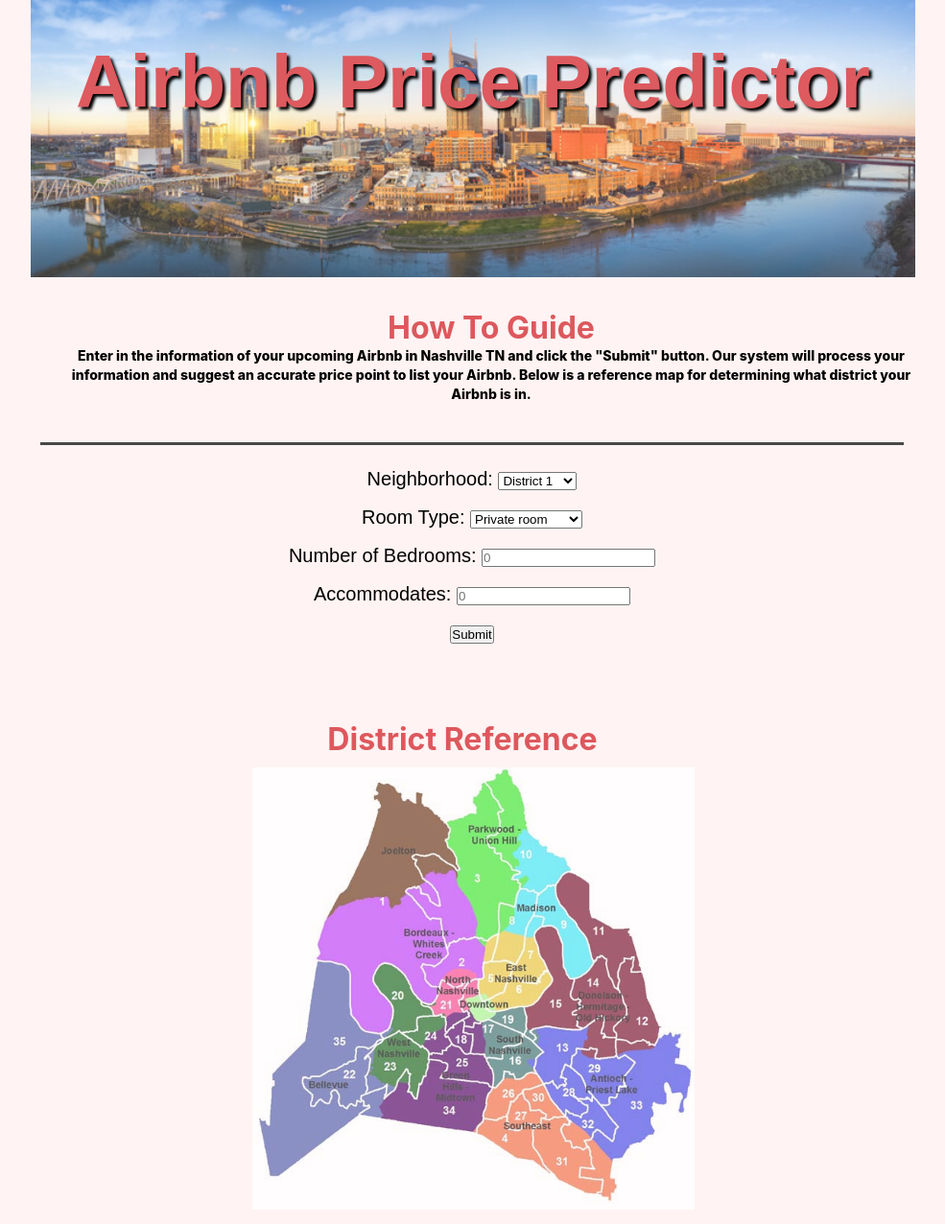
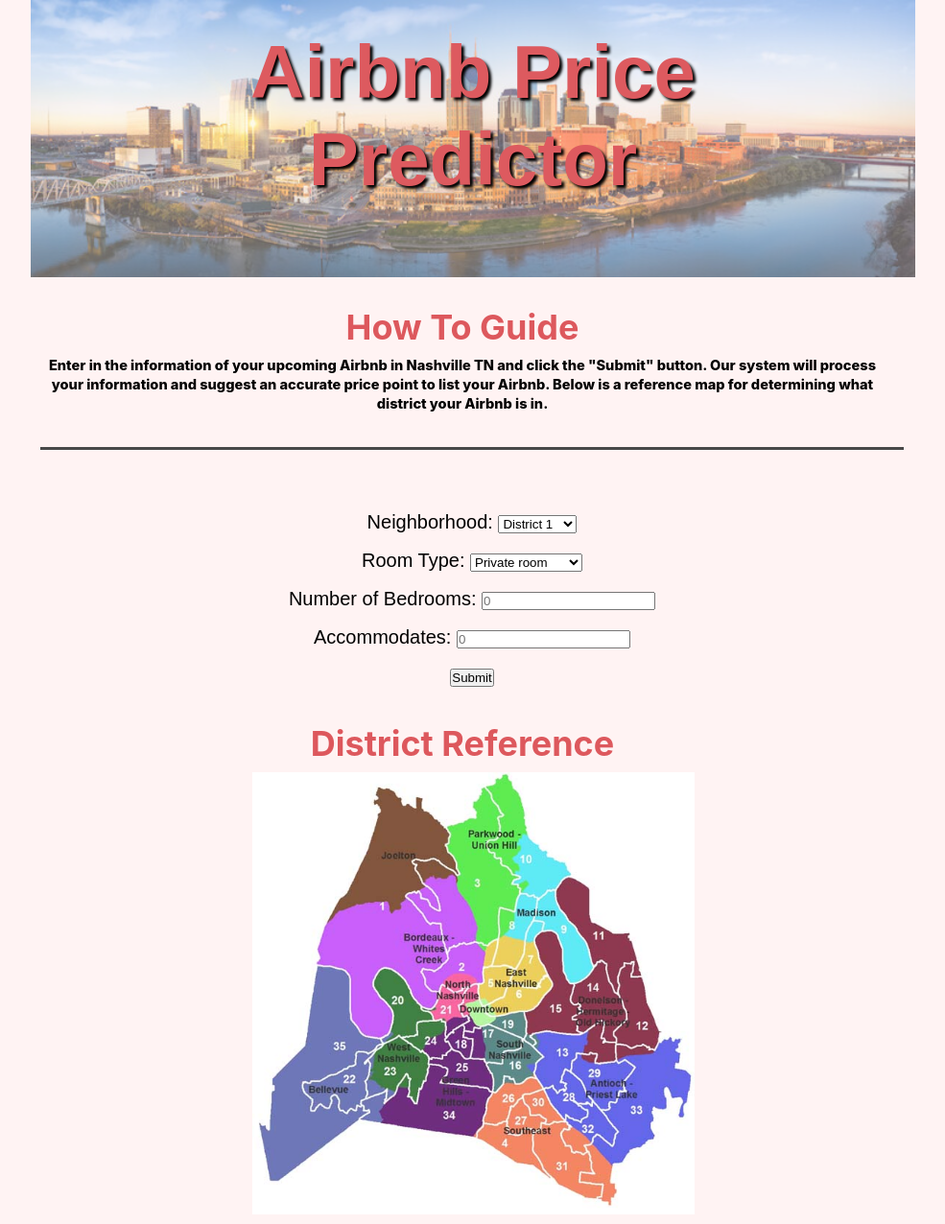
Before and after one commit to jwcomp4/air_b_b_rental, a Flask app: page / in a window 1280 px wide. Shown: the whole page at 96% size, without its empty margins (147-1132 px from the left). Before the commit the page ends 1252 px from the top, so only its background shows below. Run offline with Flask 2, Linux system fonts and the light colour scheme.

Commit message:
Minor improvements to UX Design

```diff
--- a/Website/Templates/predictor.html
+++ b/Website/Templates/predictor.html
@@ -10,18 +10,22 @@
 <div id="wrapper">
   <!-- Begin Header -->
   <img src="../static/Images/Skyline.jpg" alt="banner" style="width:100%;">
-  <div class="centered" id="header"><h1>Airbnb Price Predictor</h1></div>
+  <div class="centered" id="header"><h1>Airbnb Price <br>Predictor</h1></div>
   <!-- End Header -->
   <!-- Begin Naviagtion -->
-  <div id="navigation"><b> How To Guide </b>
-    <p id="explanation"> Enter in the information of your upcoming Airbnb in Nashville TN and click the "Submit" button. Our system will process your information and suggest an accurate price point to list your Airbnb. Below is a reference map for determining what district your Airbnb is in. </p>
+  <div>&nbsp</div>
+  <div>&nbsp</div>
+  <div id="navigation"><b>How To Guide</b>
+    <p id="explanation">Enter in the information of your upcoming Airbnb in Nashville TN and click the "Submit" button. Our system will process your information and suggest an accurate price point to list your Airbnb. Below is a reference map for determining what district your Airbnb is in. </p>
   </div>
   <!-- End Naviagtion -->
   <!-- Begin Content -->
   <div id="content">
+    <div>&nbsp</div>
     <div id="filter">
         <div>
             <ul class="list">
+                <div>&nbsp</div>
                 <li class="object_neighborhood">
                     <label for="neighborhood">Neighborhood:</label>
                     <select name="neighborhood" id="neighborhood">
@@ -191,7 +195,7 @@
                             let y = room_typeConvert(room_typeField);
 
                             //Formula to calculate price
-                            var price = (x+(y*((accommodatesField/2)+(bed_roomsField*5))));
+                            var price = (x+(y*((accommodatesField/2)+(bed_roomsField*5)))).toFixed(2);
 
                             //Makes a pop up for the user to see the results of their input.
                             alert("A good starting price for your Airbnb is $" + price);
@@ -205,6 +209,7 @@
     </div>
   </div>
 <div>
+    <div>&nbsp</div>
     <div id="reference"><b>District Reference</b></div>
     <img class="center2" src="../static/Images/Nashville Districts.jpg" alt="banner">
 </div>
--- a/Website/static/CSS/styles.css
+++ b/Website/static/CSS/styles.css
@@ -16,19 +16,18 @@
  color: #DD5A5f;
  text-shadow: 3px 3px 3px #000000;
  text-align: center;
- padding: 10px;
  height: 100px;
- margin: 10px 0px 5px 0px;
  background: rgba(100, 100, 100, 00);
 }
 #explanation {
 	color:#000000;
-	font-size: 14px;
+	font-size: 14.6px;
 	line-height: 20px;
+	padding: 10px;
 	text-align: center;
 }
 img {
-    opacity: 0.8;
+    opacity: 0.6;
   }
 .centered {
 	position: absolute;
@@ -42,9 +41,9 @@
  font-family: 'Inter';
  font-style: normal;
  font-weight: 800;
- font-size: 32px;
+ font-size: 36px;
  line-height: 39px;
- padding: 30px;
+ padding: 0px;
  text-align: center;
  background-color: rgba(100, 100, 100, 00);
 }
@@ -76,6 +75,7 @@
 	margin-right: auto;
 	padding: 10px;
 	width: 50%;
+	opacity: 1.0;
 }
 #reference {
 	width: 900px;
@@ -83,7 +83,7 @@
 	font-family: 'Inter';
 	font-style: normal;
 	font-weight: 800;
-	font-size: 32px;
+	font-size: 36px;
 	line-height: 39px;
 	padding: 0px;
 	text-align: center;
```
